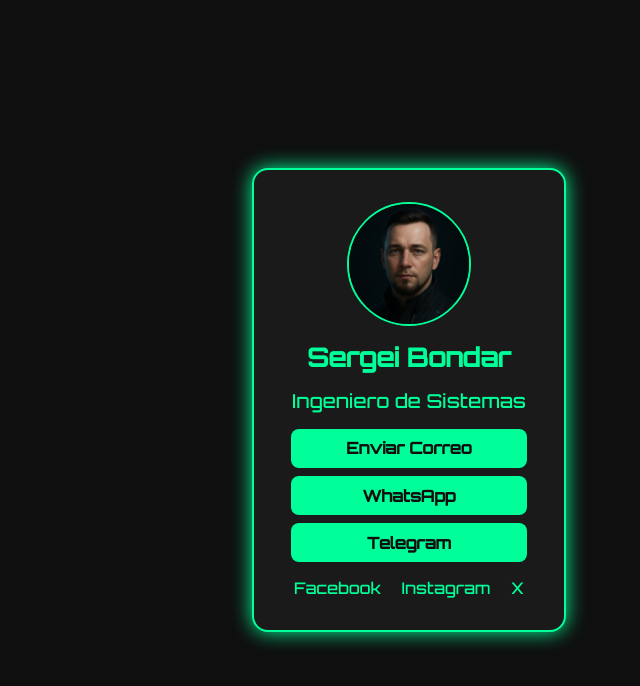
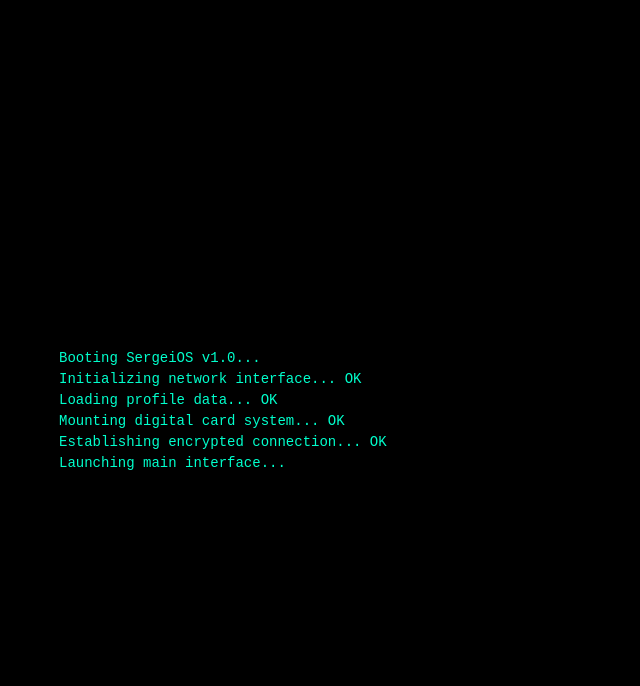
Before and after one commit to bondarin87/tarjeta, a plain HTML site: page index.html in a window 1280 px wide. Shown: the whole page, without its empty margins (231-871 px from the left). Drawn offline with Linux system fonts and the light colour scheme.

Commit message:
Update index.html

```diff
--- a/index.html
+++ b/index.html
@@ -2,111 +2,143 @@
 <html lang="es">
 <head>
   <meta charset="UTF-8" />
-  <meta name="viewport" content="width=device-width, initial-scale=1.0" />
+  <meta name="viewport" content="width=device-width, initial-scale=1.0"/>
   <title>Sergei Bondar - Tarjeta Digital</title>
-  <link href="https://fonts.googleapis.com/css2?family=Orbitron:wght@500&display=swap" rel="stylesheet" />
   <style>
+    * {
+      margin: 0;
+      padding: 0;
+      box-sizing: border-box;
+    }
+
     body {
-      margin: 0;
-      font-family: 'Orbitron', sans-serif;
-      background-color: #0f0f0f;
-      color: #00ff99;
+      background: #0d0d0d;
+      font-family: 'Courier New', monospace;
+      color: #00ffcc;
+      overflow: hidden;
+    }
+
+    #loader {
+      width: 100vw;
+      height: 100vh;
+      background: #000;
       display: flex;
+      align-items: center;
+      justify-content: center;
+      flex-direction: column;
+      padding: 2rem;
+    }
+
+    #terminal-text {
+      width: 90%;
+      max-width: 700px;
+      white-space: pre-line;
+      font-size: 14px;
+      line-height: 1.5;
+      animation: type 6s steps(40, end) 1;
+    }
+
+    @keyframes type {
+      from { width: 0 }
+      to { width: 100% }
+    }
+
+    #main {
+      display: none;
       justify-content: center;
       align-items: center;
       height: 100vh;
-      overflow: hidden;
+      background: #0d0d0d;
+      flex-direction: column;
+      padding: 2rem;
     }
-    .loader {
-      position: absolute;
-      top: 0; left: 0; right: 0; bottom: 0;
-      background: #0f0f0f;
-      display: flex;
-      justify-content: center;
-      align-items: center;
-      z-index: 9999;
-    }
-    .loader::after {
-      content: 'Cargando Sistema...';
-      font-size: 1.5rem;
-      animation: pulse 1s infinite alternate;
-    }
-    @keyframes pulse {
-      from { opacity: 0.4; }
-      to { opacity: 1; }
-    }
+
     .card {
       background: #1a1a1a;
-      border: 2px solid #00ff99;
-      border-radius: 16px;
       padding: 2rem;
+      border-radius: 20px;
+      box-shadow: 0 0 20px #00ffff55;
       max-width: 400px;
       text-align: center;
-      box-shadow: 0 0 20px #00ff99;
-      opacity: 0;
-      transition: opacity 1s ease-in;
     }
-    .card.visible { opacity: 1; }
-    img {
-      width: 120px;
-      height: 120px;
+
+    .avatar {
+      width: 180px;
+      height: 180px;
       border-radius: 50%;
       object-fit: cover;
-      border: 2px solid #00ff99;
-      margin-bottom: 0.5rem;
-    }
-    h1 {
-      font-size: 1.6rem;
-      margin: 0.2rem 0;
-    }
-    h2 {
-      font-size: 1.2rem;
-      font-weight: normal;
+      border: 4px solid #00ffff;
       margin-bottom: 1rem;
     }
-    .btn {
+
+    h1 {
+      margin: 0.5rem 0 0;
+      font-size: 1.8rem;
+      font-weight: bold;
+      font-family: 'Segoe UI', sans-serif;
+    }
+
+    h2 {
+      margin: 0.3rem 0 1.2rem;
+      font-size: 1rem;
+      color: #aaa;
+      font-weight: 500;
+      font-family: 'Segoe UI', sans-serif;
+    }
+
+    .buttons a {
       display: block;
-      margin: 0.5rem auto;
-      padding: 0.6rem 1.2rem;
-      background-color: #00ff99;
-      color: #0f0f0f;
+      background: #00ffff;
+      color: #000;
       text-decoration: none;
-      border-radius: 8px;
+      padding: 0.8rem 1rem;
+      margin: 0.5rem 0;
+      border-radius: 12px;
       font-weight: bold;
-      width: 80%;
+      transition: background 0.3s;
     }
-    .social {
-      margin-top: 1rem;
-    }
-    .social a {
-      color: #00ff99;
-      text-decoration: none;
-      margin: 0 0.5rem;
+
+    .buttons a:hover {
+      background: #00cccc;
     }
   </style>
 </head>
 <body>
-  <div class="loader" id="loader"></div>
-  <div class="card" id="card">
-    <img src="avatar.jpg" alt="Avatar" />
-    <h1>Sergei Bondar</h1>
-    <h2>Ingeniero de Sistemas</h2>
-    <a href="mailto:bondarin87@gmail.com" class="btn">Enviar Correo</a>
-    <a href="https://wa.me/+51936276938" class="btn">WhatsApp</a>
-    <a href="https://t.me/sercuritys" class="btn">Telegram</a>
-    <div class="social">
-      <a href="https://www.facebook.com/bondaritto">Facebook</a>
-      <a href="https://www.instagram.com/serbondar">Instagram</a>
-      <a href="https://x.com/bondaritto">X</a>
+  <div id="loader">
+    <div id="terminal-text">
+Booting SergeiOS v1.0...
+Initializing network interface... OK
+Loading profile data... OK
+Mounting digital card system... OK
+Establishing encrypted connection... OK
+Launching main interface...
     </div>
   </div>
+
+  <div id="main">
+    <div class="card">
+      <img src="avatar.jpg" alt="Avatar de Sergei" class="avatar" />
+      <h1>Sergei Bondar</h1>
+      <h2>Ingeniero de Sistemas</h2>
+
+      <div class="buttons">
+        <a href="mailto:bondarin87@gmail.com">Enviar Email</a>
+        <a href="https://wa.me/51936276938" target="_blank">WhatsApp</a>
+        <a href="https://t.me/securitys" target="_blank">Telegram</a>
+        <a href="https://www.facebook.com/bondaritto" target="_blank">Facebook</a>
+        <a href="https://www.instagram.com/serbondar" target="_blank">Instagram</a>
+        <a href="https://x.com/bondaritto" target="_blank">X / Twitter</a>
+        <a href="sergei-bondar.vcf" download>📇 Descargar contacto (VCF)</a>
+      </div>
+    </div>
+  </div>
+
   <script>
-    window.addEventListener('load', () => {
-      setTimeout(() => {
-        document.getElementById('loader').style.display = 'none';
-        document.getElementById('card').classList.add('visible');
-      }, 1500);
-    });
+    setTimeout(() => {
+      document.getElementById('loader').style.display = 'none';
+      document.getElementById('main').style.display = 'flex';
+      document.body.style.overflow = 'auto';
+    }, 6000); // tiempo del loader (6 segundos)
   </script>
 </body>
 </html>
```
